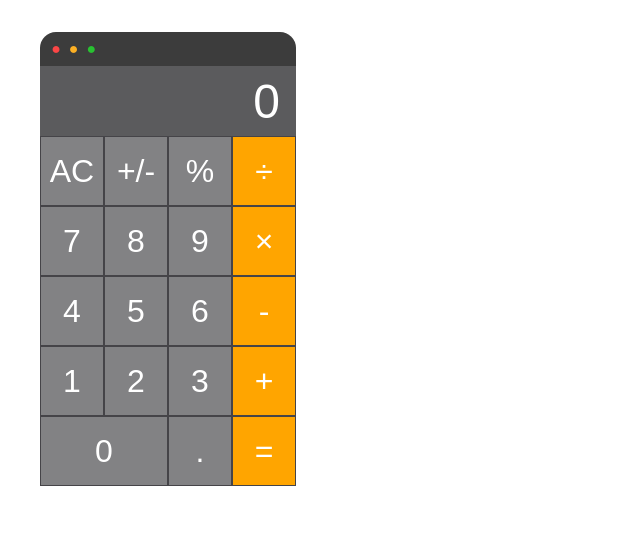
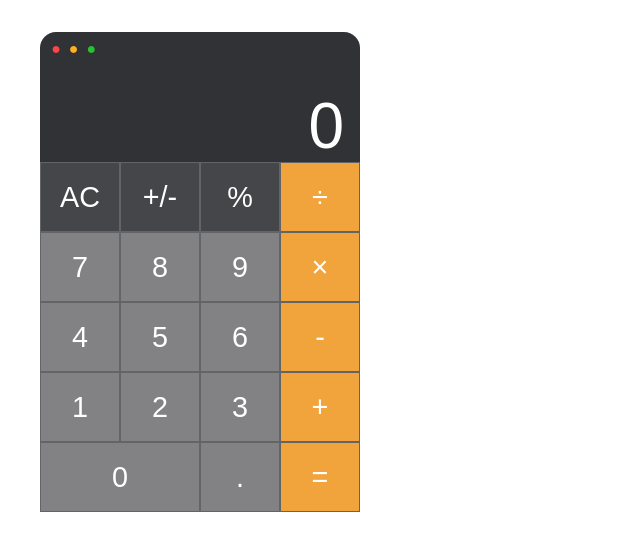
Before and after one commit to Sukkiii/study_team_3_yousof, a plain HTML site: page calculator/index.html in a window 1280 px wide. Both pictures are taken after a click on the button "AC". Shown: the whole page, without its empty margins (0-640 px from the left). Drawn offline with Linux system fonts and the light colour scheme.

Commit message:
feature: calculator_shownumber

```diff
--- a/calculator/calculator.js
+++ b/calculator/calculator.js
@@ -0,0 +1,32 @@
+const buttons = document.querySelectorAll('button')
+const valueReturn = document.querySelector('input')
+
+buttons.forEach(button => {
+  button.addEventListener('click', () => {
+    const buttonText = button.textContent;
+    let currentValue = valueReturn.value;
+
+    switch (button.dataset.type) {
+      case "operator":
+      currentValue += buttonText;
+      break;
+      case "ac":
+        currentValue = "0";
+        break;
+      case "plus-minus":
+        currentValue = currentValue * -1;
+        break;
+      case "percent":
+        currentValue = `${currentValue * 0.01}%`;
+        break;
+      case "equals":
+        console.log("equals");
+        break;
+      default:
+        if (currentValue === "0") {
+          currentValue = buttonText;
+        } else currentValue += buttonText;
+    }
+    valueReturn.value = currentValue;
+  })
+})
--- a/calculator/index.css
+++ b/calculator/index.css
@@ -8,22 +8,12 @@ button {
   height: 70px;
   outline: none;
 }
-
-input {
-  width: 100%;
-  text-align: right;
-  border: none;
-  background: #5B5B5D;
-  padding-right: 1rem;
-  font-size: 3rem;
-}
 .container{
-  width: 16rem;
-  background-color: #3C3C3C;
+  width: 20rem;
+  background-color: #313235;
   border-radius: 1rem;
   margin : 2rem;
 }
-
 .circle {
   padding: 0.5rem 0.7rem;
   letter-spacing: 0.5rem;
@@ -39,27 +29,43 @@ input {
 .grn-c {
   color: #28C131;
 }
-
+input {
+  width: 100%;
+  height: 6rem;
+  text-align: right;
+  background: #313235;
+  padding-right: 1rem;
+  padding-top: 1.5rem;
+  font-size: 4rem;
+  border: none;
+}
 button {
   background: #828284;
-  border: 1px solid #454448;
-  font-size: 2rem;
+  border: 1px solid #636467;
+  font-size: 1.8rem;
 }
+.top-line button{
+  background-color: #444649
+}
+.top-line {
+  display: grid;
+  grid-template-columns: repeat(4, 1fr);
+  }
 .button-wrap {
   display: grid;
-  /* 한 줄에 4개씩, 모두 동일한 비율 적용(1:1:1:1) */
   grid-template-columns: repeat(4, 1fr);
 }
-/* nth-child(4n+2): 4번째 요소마다 스타일을 적용하는데 처음에만 두번째에 적용 */
 button:nth-child(4n),
 button:last-child {
-  background-color: orange;
+  background-color: #F1A33C;
 }
-
+button:nth-child(4n),
+button:last-child {
+  background-color: #F1A33C;
+}
 button:hover {
   opacity: .5;
 }
-
 .zero {
   grid-column: 1/3;
 }
--- a/calculator/index.html
+++ b/calculator/index.html
@@ -17,11 +17,14 @@
     <div class="result-area">
       <input type="text" value="0" disabled>
     </div>
+    <div class="click-button">
+      <div class="top-line">
+        <button data-type="ac">AC</button>
+        <button data-type="plus-minus">+/-</button>
+        <button data-type="percent">%</button>
+        <button data-type="operator">&divide;</button>
+      </div>
       <div class="button-wrap">
-      <button data-type="ac">AC</button>
-      <button>+/-</button>
-      <button>%</button>
-      <button data-type="operator">&divide;</button>
         <button>7</button>
         <button>8</button>
         <button>9</button>
@@ -39,6 +42,7 @@
         <button data-type="equals" class="equals">=</button>
       </div>
     </div>
+  </div>
 </body>
 <script src="./calculator.js"></script>
 </html>
```
Also changed, not shown: 1 other file. Lines whose indentation alone changed are shown as unchanged.
